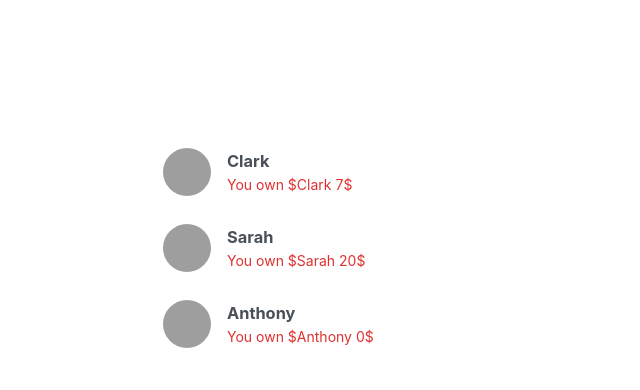
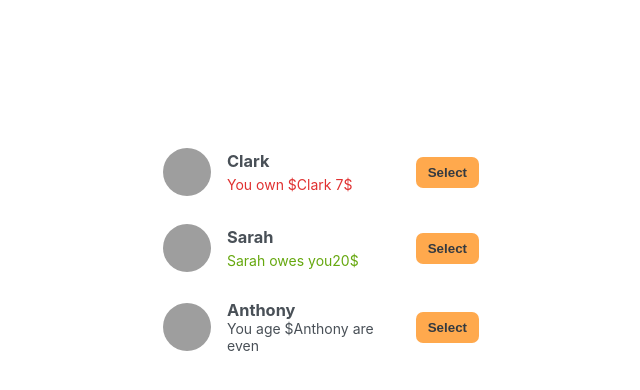
Before and after one commit to AkhiSharmin/Friendliest-App, a React (Create React App) app: page / in a window 1280 px wide. Shown: the top 390 px of the page, without its empty margins (79-719 px from the left). Built offline with nearby package versions, Linux system fonts and the light colour scheme; grey boxes are pictures that could not be loaded.

Commit message:
added button

```diff
--- a/src/App.js
+++ b/src/App.js
@@ -46,9 +46,11 @@ function Friend({ friend }) {
 
     {friend.balance < 0 && <p className="red">You own ${friend.name} {Math.abs(friend.balance)}$</p>}
 
-    {friend.balance > 0 && <p className="red">You own ${friend.name} {Math.abs(friend.balance)}$</p>}
+    {friend.balance > 0 && <p className="green">{friend.name} owes you{Math.abs(friend.balance)}$</p>}
 
-    {friend.balance === 0 && <p className="red">You own ${friend.name} {Math.abs(friend.balance)}$</p>}
+    {friend.balance === 0 && <p>You age ${friend.name} are even</p>}
+
+    <button className="button">Select</button>
 
   </li>
 }
```
